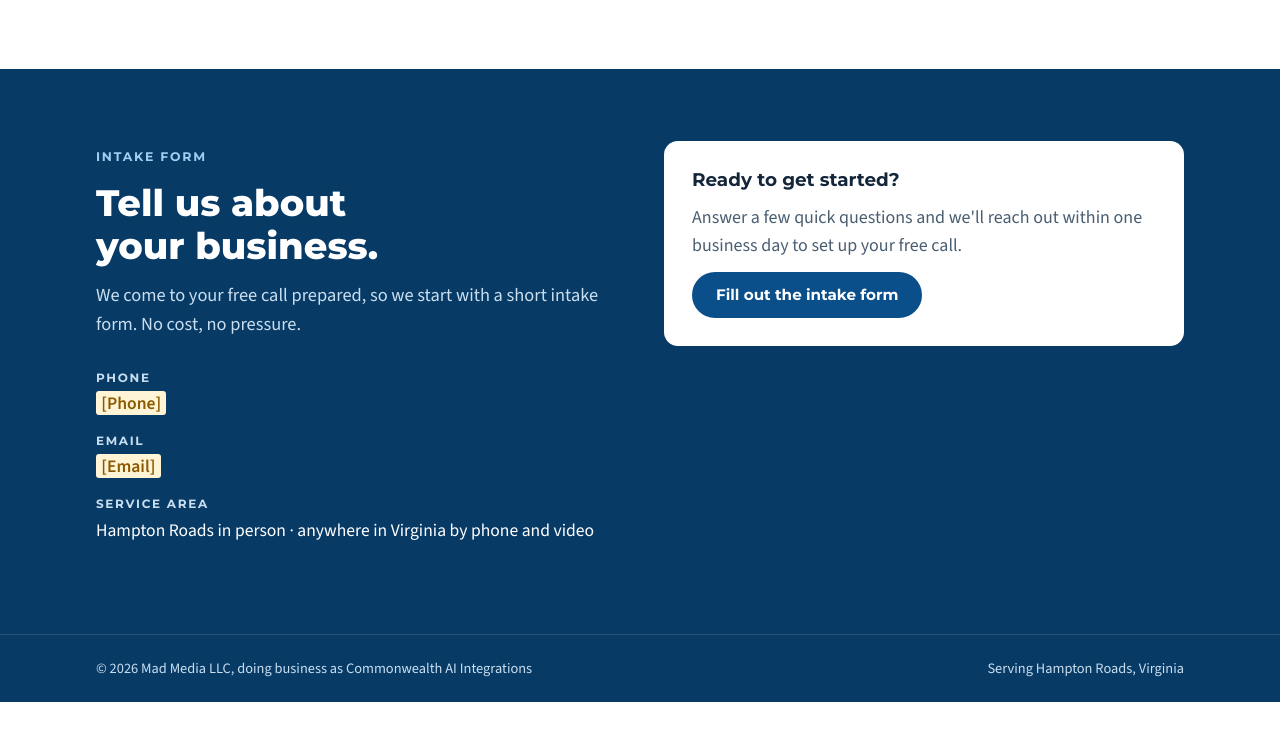
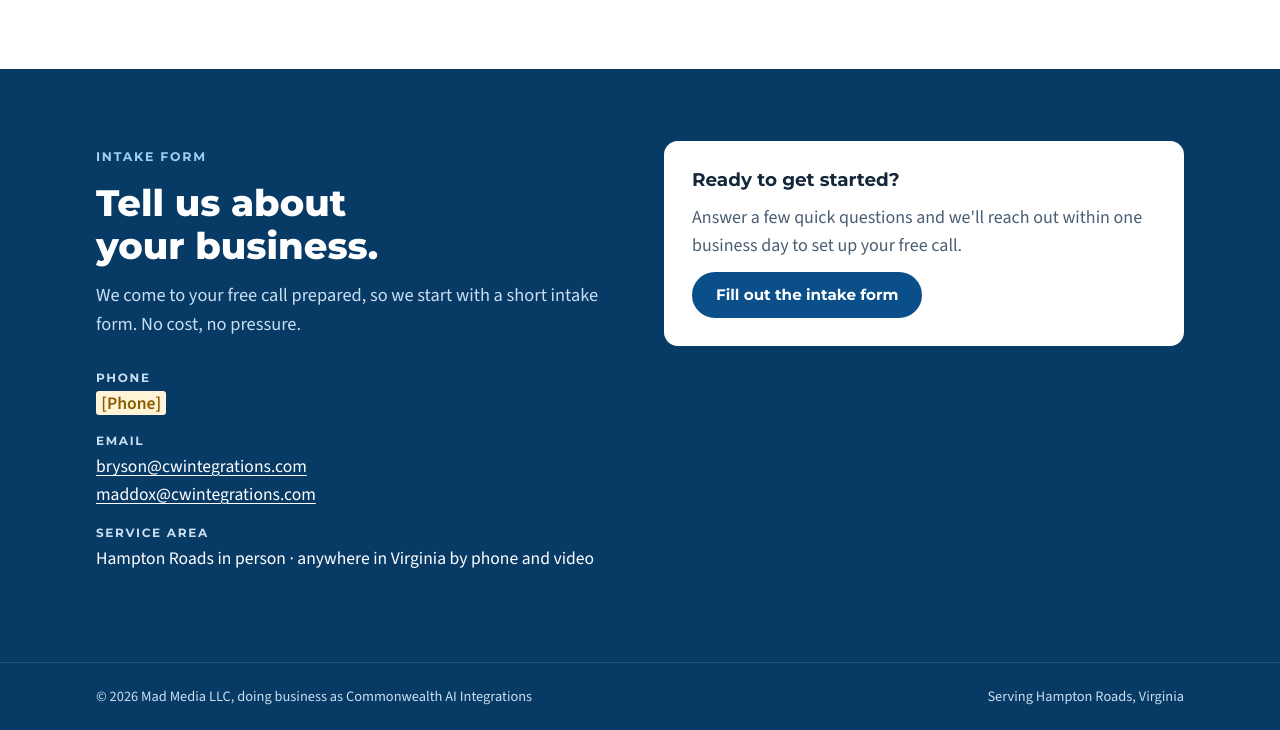
Before and after one commit to raindrainsunlimited-droid/commonwealthaiintegrations, a plain HTML site: page about.html in a window 1280 px wide. Shown: the part 2385-3115 px from the top of the page. Before the commit the page ends 3087 px from the top, so only its background shows below. Drawn offline with nearby package versions, Linux system fonts and the light colour scheme.

Commit message:
Add Bryson and Maddox email addresses to contact section
Co-Authored-By: Claude Opus 5.5 <noreply@anthropic.com>
Claude-Session: https://claude.ai/code/session_01LN518XrKkaiGEh6CLF9bFm

```diff
--- a/about.html
+++ b/about.html
@@ -114,7 +114,7 @@
         <p class="lede" style="margin-top:14px">We come to your free call prepared, so we start with a short intake form. No cost, no pressure.</p>
         <dl class="details">
           <div><dt>Phone</dt><dd><span class="ph">[Phone]</span></dd></div>
-          <div><dt>Email</dt><dd><span class="ph">[Email]</span></dd></div>
+          <div><dt>Email</dt><dd><a class="mail" href="mailto:bryson@cwintegrations.com">bryson@cwintegrations.com</a><br><a class="mail" href="mailto:maddox@cwintegrations.com">maddox@cwintegrations.com</a></dd></div>
           <div><dt>Service area</dt><dd>Hampton Roads in person · anywhere in Virginia by phone and video</dd></div>
         </dl>
       </div>
--- a/styles.css
+++ b/styles.css
@@ -217,7 +217,9 @@ body.no-scroll{overflow:hidden}
 .details{display:grid;gap:14px;margin-top:28px}
 .details div{display:grid;gap:2px}
 .details dt{font-size:.75rem;letter-spacing:.14em;text-transform:uppercase;color:var(--on-navy-muted);font-family:var(--display);font-weight:700}
-.details dd{margin:0;font-size:1.1rem}
+.details dd{margin:0;font-size:1.1rem;overflow-wrap:anywhere}
+.details .mail{color:var(--on-navy);text-underline-offset:3px}
+.details .mail:hover{color:#9FD0F2}
 form{display:grid;gap:14px;padding:28px;border-radius:14px;background:var(--card);color:var(--fg)}
 .row{display:grid;grid-template-columns:1fr 1fr;gap:14px}
 @media (max-width:520px){.row{grid-template-columns:1fr}}
```
